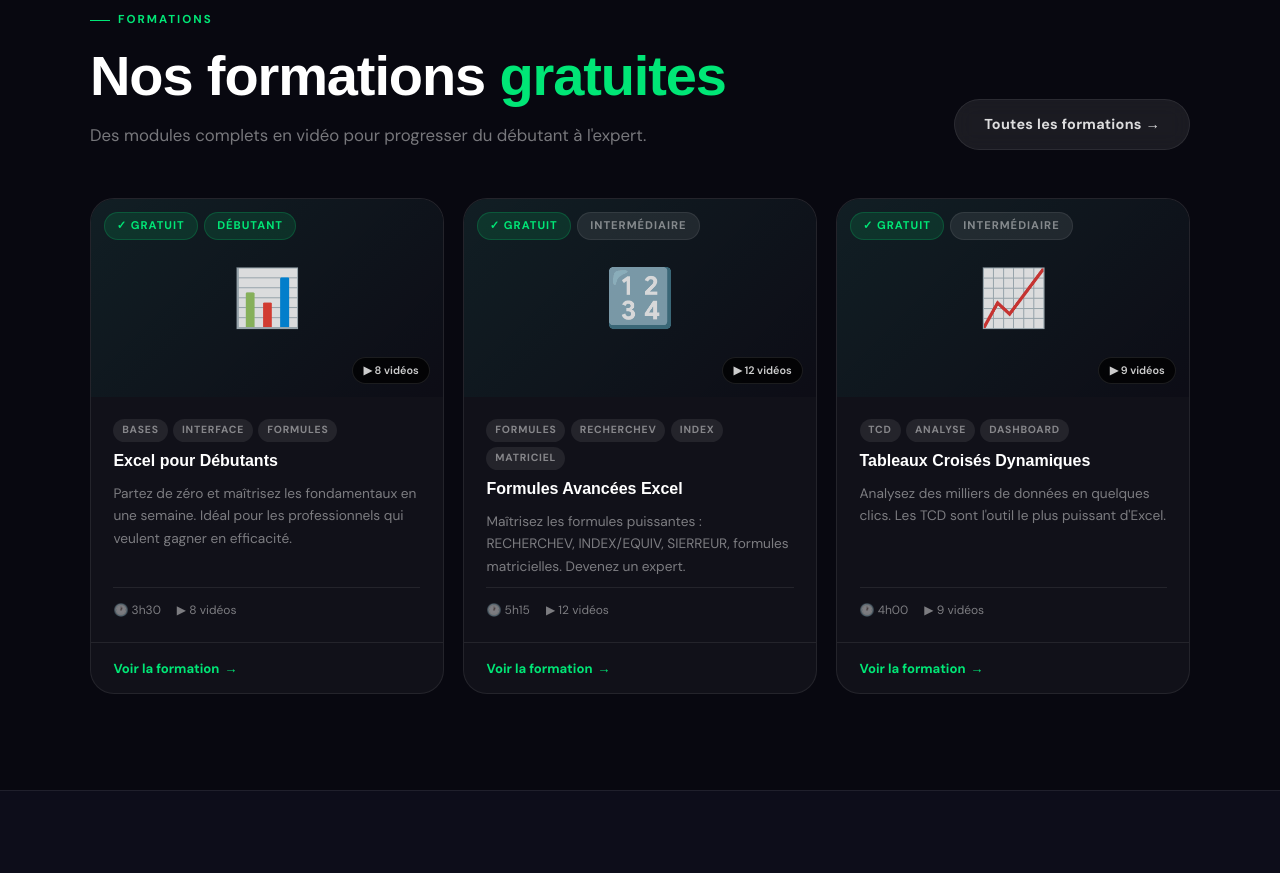
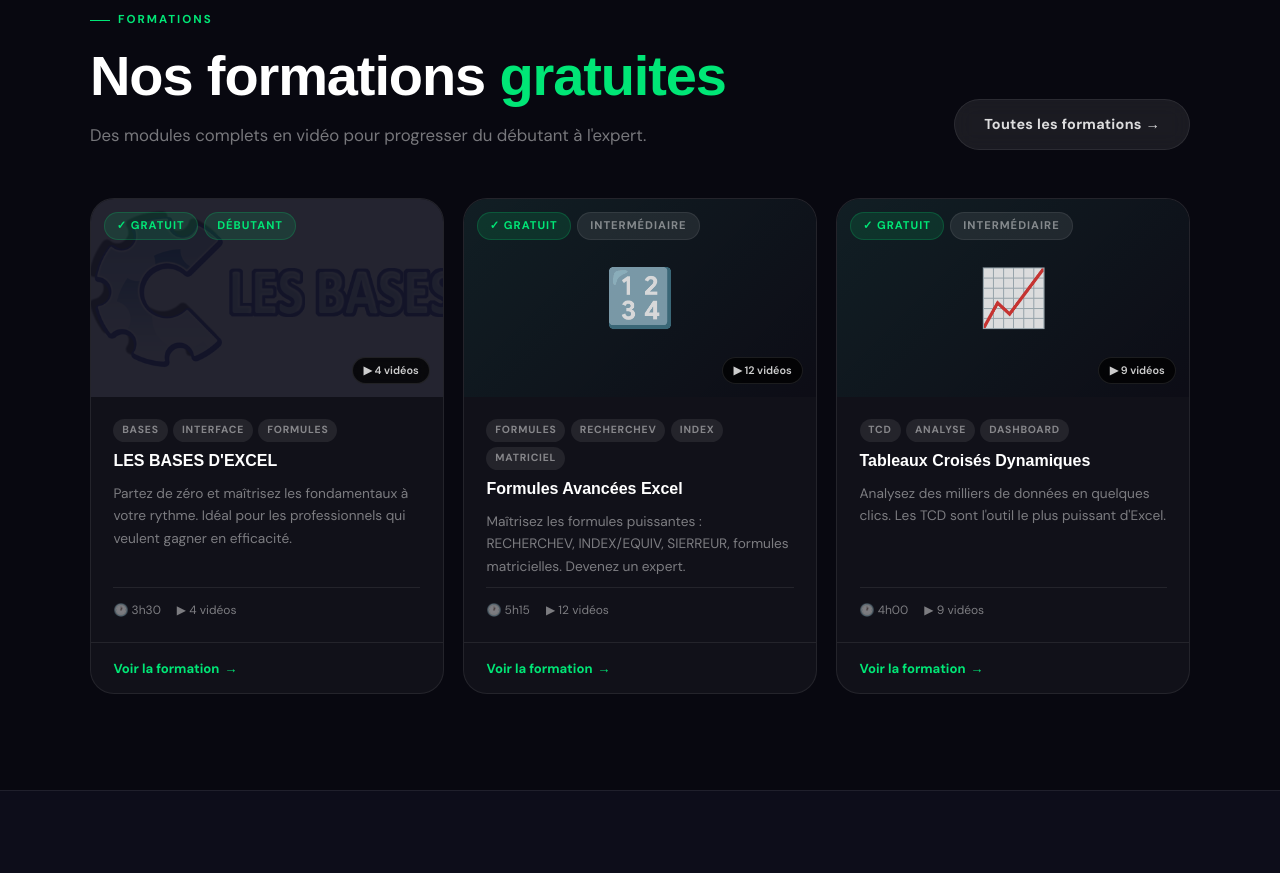
Before and after one commit to stephanieTakam/Astuces-Excel, a plain HTML site: page index.html in a window 1280 px wide. Shown: the part 1187-2060 px from the top of the page. Drawn offline with Linux system fonts and the light colour scheme; a web font is replaced by a local one.

Commit message:
ajout d'une formation

```diff
--- a/css/cards.css
+++ b/css/cards.css
@@ -33,7 +33,7 @@
 }
 .card-img img {
   width:100%; height:100%; object-fit:cover;
-  transition:transform .6s var(--ease);
+  transition:transform .6s var(--ease); opacity: 0.08;
 }
 .card:hover .card-img img { transform:scale(1.07); }
 
--- a/index.html
+++ b/index.html
@@ -66,7 +66,7 @@
           ▶ Voir les formations
         </a>
         <a href="blog.html" class="btn btn-ghost">
-          📖 Lire le blog
+           Lire le blog
         </a>
       </div>
 
@@ -362,6 +362,20 @@
         <div class="contact-info-val"><a href="${youtube}" target="_blank">Notre chaîne</a></div>
       </div>
     </div>
+    <div class="contact-info-item" data-anim data-delay="100">
+      <div class="contact-info-icon" style="color:#0000ff"><i class="fab fa-facebook"></i></div>
+      <div>
+        <div class="contact-info-label">Facebook</div>
+        <div class="contact-info-val"><a href="${facebook}" target="_blank">Notre page</a></div>
+      </div>
+    </div>
+    <div class="contact-info-item" data-anim data-delay="100">
+      <div class="contact-info-icon" style="color:#ff0000"><i class="fab fa-pinterest"></i></div>
+      <div>
+        <div class="contact-info-label">Pinterest</div>
+        <div class="contact-info-val"><a href="${pinterest}" target="_blank">Notre plaque</a></div>
+      </div>
+    </div>
     <div class="contact-info-item" data-anim data-delay="200">
       <div class="contact-info-icon"><i class="fas fa-clock"></i></div>
       <div>
--- a/js/data.js
+++ b/js/data.js
@@ -9,12 +9,13 @@
     slogan:      "Maîtrisez Excel. Boostez votre carrière.",
     description: "Des formations et astuces Excel gratuites, pensées pour les professionnels africains. Du débutant à l'expert.",
     email:       "astuceexcel@gmail.com",
-    youtube:     "https://youtube.com/@astucesexcel",  // ← mettre à jour
-    whatsapp:    "+237600000000",                       // ← mettre à jour
+    facebook:   "https://www.facebook.com/groups/794610047709913/",  // ← mettre à jour
+    youtube:     "https://youtu.be/uK8H8TsxqCs",  // ← mettre à jour
+    pinterest: "https://www.pinterest.fr/astucesexcel/",                 // ← mettre à jour
     stats: [
-      { val: "50+",    label: "Vidéos gratuites" },
+      { val: "20+",    label: "Vidéos gratuites" },
       { val: "5 000+", label: "Apprenants actifs" },
-      { val: "4",      label: "Formations complètes" },
+      { val: "5+",      label: "Formations complètes" },
       { val: "100%",   label: "Gratuit" },
     ],
     marquee1: ["RECHERCHEV","TABLEAUX CROISÉS","SOMME.SI","INDEX+EQUIV","MACROS VBA","MISE EN FORME","GRAPHIQUES","FORMULES","POWER QUERY","FILTRES AVANCÉS","VALIDATION","DASHBOARD"],
@@ -24,24 +25,19 @@
   formations: [
     {
       id: "excel-debutant",
-      titre: "Excel pour Débutants",
-      desc: "Partez de zéro et maîtrisez les fondamentaux en une semaine. Idéal pour les professionnels qui veulent gagner en efficacité.",
-      image: "",
-      emoji: "📊",
+      titre: "LES BASES D'EXCEL",
+      desc: "Partez de zéro et maîtrisez les fondamentaux à votre rythme. Idéal pour les professionnels qui veulent gagner en efficacité.",
+      image: "images/basesbig.png",
       gratuit: true,
       niveau: "Débutant",
       duree: "3h30",
-      nbVideos: 8,
+      nbVideos: 4,
       tags: ["bases","interface","formules"],
       videos: [
-        { titre: "Introduction et interface Excel",       url: "https://www.youtube.com/embed/dQw4w9WgXcQ", dur: "12:34" },
-        { titre: "Saisie et mise en forme des données",   url: "https://www.youtube.com/embed/dQw4w9WgXcQ", dur: "18:22" },
-        { titre: "Formules essentielles : SOMME, MOYENNE",url: "https://www.youtube.com/embed/dQw4w9WgXcQ", dur: "24:10" },
-        { titre: "Mise en forme conditionnelle",          url: "https://www.youtube.com/embed/dQw4w9WgXcQ", dur: "15:45" },
-        { titre: "Créer vos premiers graphiques",         url: "https://www.youtube.com/embed/dQw4w9WgXcQ", dur: "20:30" },
-        { titre: "Filtres et tris de données",            url: "https://www.youtube.com/embed/dQw4w9WgXcQ", dur: "16:18" },
-        { titre: "Impression et mise en page",            url: "https://www.youtube.com/embed/dQw4w9WgXcQ", dur: "11:05" },
-        { titre: "Projet final : tableau de bord simple", url: "https://www.youtube.com/embed/dQw4w9WgXcQ", dur: "28:14" },
+        { titre: "Langage et extension",       url: "https://www.youtube.com/embed/dQw4w9WgXcQ", dur: "12:34" },
+        { titre: "1ère partie",   url: "https://www.youtube.com/embed/TwSfYFCw14U", dur: "18:22" },
+        { titre: "2ème partie",   url: "https://www.youtube.com/embed/pWDwdGLKj90", dur: "24:10" },
+        { titre: "3ème partie",          url: "https://www.youtube.com/embed/NSlIqCYAj9k", dur: "15:45" }
       ]
     },
     {
@@ -159,7 +155,7 @@
       lecture: "12 min",
       tags: ["formules","RECHERCHEV","données"],
       videos: [
-        { titre: "RECHERCHEV expliqué simplement",        url: "https://www.youtube.com/embed/dQw4w9WgXcQ", dur: "18:45" },
+        { titre: "RECHERCHEV expliqué simplement",        url: "https://youtu.be/bxAAd_f7KT4", dur: "18:45" },
         { titre: "Cas pratiques RECHERCHEV",              url: "https://www.youtube.com/embed/dQw4w9WgXcQ", dur: "22:10" },
         { titre: "Erreurs courantes et comment les éviter",url: "https://www.youtube.com/embed/dQw4w9WgXcQ", dur: "15:30" },
       ],
--- a/js/main.js
+++ b/js/main.js
@@ -165,7 +165,9 @@
     <nav class="nav">
       <div class="nav-inner">
         <a href="index.html" class="nav-logo">
-          <div class="nav-logo-mark">📊</div>
+          <div class="nav-logo-mark"><img src="images/logo.png"
+       alt="Astuces Excel" loading="lazy"
+       style="height:30px;width:auto;border-radius:5px;" /></div>
           Astuces <span>Excel</span>
         </a>
         <button class="nav-toggle" aria-label="Menu">
@@ -183,7 +185,7 @@
 
 /* ---- Footer HTML ---- */
 function footerHTML() {
-  const { nom, description, email, youtube } = DATA.site;
+  const { nom, description, email, youtube, facebook, pinterest } = DATA.site;
   return `
     <footer class="footer">
       <div class="footer-inner">
@@ -196,6 +198,12 @@
           <div class="footer-social">
             <a href="${youtube}" target="_blank" class="footer-soc-link" aria-label="YouTube">
               <i class="fab fa-youtube"></i>
+            </a>
+            <a href="${facebook}" target="_blank" class="footer-soc-link" aria-label="Facebook">
+              <i class="fab fa-facebook"></i>
+            </a>
+            <a href="${pinterest}" target="_blank" class="footer-soc-link" aria-label="Pinterest">
+              <i class="fab fa-pinterest"></i>
             </a>
             <a href="mailto:${email}" class="footer-soc-link" aria-label="Email">
               <i class="fas fa-envelope"></i>
@@ -215,6 +223,8 @@
           <ul class="footer-links">
             <li><a href="mailto:${email}">${email}</a></li>
             <li><a href="${youtube}" target="_blank">Chaîne YouTube</a></li>
+            <li><a href="${facebook}" target="_blank">Page Facebook</a></li>
+            <li><a href="${pinterest}" target="_blank">Plaque Pinterest</a></li>
           </ul>
         </div>
       </div>
```
Also changed, not shown: formation.html (+18 -12 lines).
